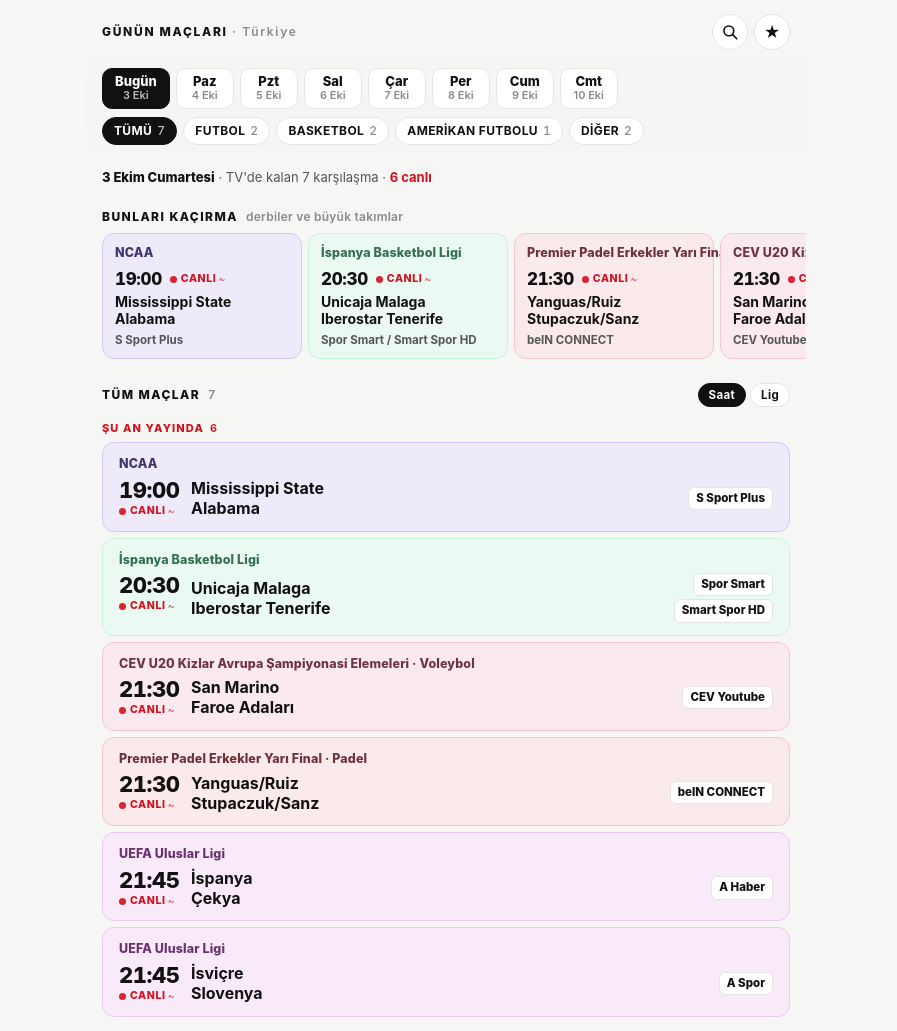
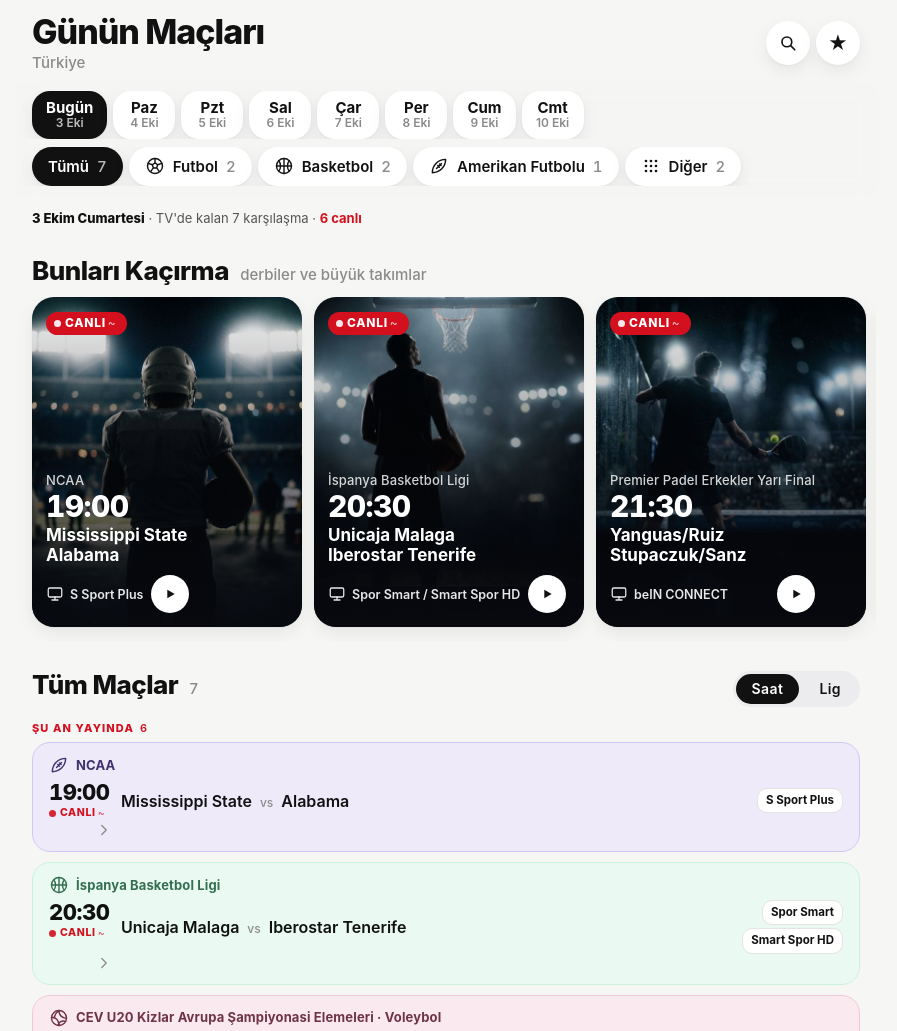
Before and after one commit to mustafa85yks-arch/gunun-maclari, a plain HTML site: page index.html in a window 1280 px wide. Shown: the top 1031 px of the page, without its empty margins (194-1091 px from the left). Drawn offline with Linux system fonts and the light colour scheme.

Commit message:
Add files via upload

```diff
--- a/app.js
+++ b/app.js
@@ -125,6 +125,39 @@
     }
   }
 
+  /* ---------- Spor simgeleri + fotoğraflar ---------- */
+  // Simgeler elle çizildi (marka/telif yok). Fotoğraflar images/spor/ altında, AI ile üretilmiş genel görseller.
+
+  var SVG = function (inner) {
+    return '<svg viewBox="0 0 24 24" width="1em" height="1em" fill="none" stroke="currentColor" stroke-width="1.7" ' +
+      'stroke-linecap="round" stroke-linejoin="round" aria-hidden="true">' + inner + '</svg>';
+  };
+  var ICONS = {
+    futbol: SVG('<circle cx="12" cy="12" r="9"/><path d="M12 8.2l3.2 2.3-1.2 3.8h-4l-1.2-3.8zM12 8.2V3M15.2 10.5l4.8-1.6M14 14.3l3 4.1M10 14.3l-3 4.1M8.8 10.5L4 8.9"/>'),
+    basketbol: SVG('<circle cx="12" cy="12" r="9"/><path d="M3 12h18M12 3v18M5.6 5.6c3 3 3 9.8 0 12.8M18.4 5.6c-3 3-3 9.8 0 12.8"/>'),
+    tenis: SVG('<circle cx="12" cy="12" r="9"/><path d="M5.6 5.6c4 3 4 9.8 0 12.8M18.4 5.6c-4 3-4 9.8 0 12.8"/>'),
+    voleybol: SVG('<circle cx="12" cy="12" r="9"/><path d="M12 3c0 5 2.5 8.5 8.5 9.5M12 3C9 5 7 8 6 12M3.5 11.5C8 11 11 13 12.5 21M20 16c-4-1-7 0-9 4"/>'),
+    amerikan: SVG('<path d="M4 20C4 11 11 4 20 4c0 9-7 16-16 16z"/><path d="M9 15l6-6M10.5 11.5l2 2M12.5 9.5l2 2"/>'),
+    genel: SVG('<g fill="currentColor" stroke="none"><circle cx="6" cy="6" r="1.6"/><circle cx="12" cy="6" r="1.6"/><circle cx="18" cy="6" r="1.6"/><circle cx="6" cy="12" r="1.6"/><circle cx="12" cy="12" r="1.6"/><circle cx="18" cy="12" r="1.6"/><circle cx="6" cy="18" r="1.6"/><circle cx="12" cy="18" r="1.6"/><circle cx="18" cy="18" r="1.6"/></g>')
+  };
+  var CAT_ICON = { futbol: 'futbol', basketbol: 'basketbol', tenis: 'tenis', amerikan: 'amerikan', diger: 'genel' };
+  var TV_ICON = SVG('<rect x="3" y="4" width="18" height="12" rx="2"/><path d="M8 20h8M12 16v4"/>');
+  var PLAY_ICON = '<svg viewBox="0 0 24 24" width="1em" height="1em" fill="currentColor" aria-hidden="true"><path d="M8 5.5v13l11-6.5z"/></svg>';
+  var CHEV_ICON = SVG('<path d="M9 6l6 6-6 6"/>');
+
+  function sportIcon(ev) {
+    var s = ev.sport;
+    return ICONS[s] || (s === 'padel' ? ICONS.tenis : s === 'amerikan futbolu' ? ICONS.amerikan : ICONS.genel);
+  }
+  // Fotoğraf anahtarı (images/spor/<anahtar>.jpg)
+  function photoKey(ev) {
+    var s = ev.sport;
+    if (s === 'amerikan futbolu') return 'amerikan';
+    if (s === 'motor sporları' || s === 'motosiklet') return 'motor';
+    if (s === 'boks' || s === 'dövüş sporları') return 'dovus';
+    return ['futbol', 'basketbol', 'tenis', 'voleybol', 'hentbol', 'padel'].indexOf(s) !== -1 ? s : 'genel';
+  }
+
   /* ---------- Yayıncı ---------- */
 
   // Kanal adı kartın sağında kutucuk: "beIN SPORTS 1" doğrudan görünür.
@@ -189,7 +222,7 @@
     return '<article data-id="' + esc(ev.id) + '" style="--lc:' + leagueColor(ev) + '" class="card' +
         (state.open[ev.id] ? ' open' : '') + '">' +
       // Lig adı kartın en üstünde: maçın hangi lige ait olduğu ilk bakışta okunsun.
-      '<div class="comp' + (compFav ? ' fav' : '') + '">' + esc(ev.competition) +
+      '<div class="comp' + (compFav ? ' fav' : '') + '"><span class="sp-ico">' + sportIcon(ev) + '</span>' + esc(ev.competition) +
         (ev.home && ev.title ? ' · ' + esc(ev.title) : '') +
         (ev.category === 'diger' ? ' · ' + esc(sportName) : '') + '</div>' +
       '<div class="c-time"><span class="time">' + T.hm(ev.kickoff) + '</span>' + statusBadge(st) +
@@ -198,6 +231,7 @@
         (ev.rivalry ? '<div class="derby">⚔ ' + esc(ev.rivalry) + '</div>' : '') +
       '</div>' +
       '<div class="c-tv">' + tvBlock(ev) + '</div>' +
+      '<div class="c-chev">' + CHEV_ICON + '</div>' +
       '<div class="c-detail"><dl>' +
         '<dt>Spor</dt><dd>' + esc(sportName) + '</dd>' +
         '<dt>Durum</dt><dd>' + statusText + '</dd>' +
@@ -229,12 +263,17 @@
   // Önerilen maçlar: yatay kayan küçük kartlar. Dokununca listedeki asıl karta gider.
   function hlCard(ev, now) {
     var st = statusOf(ev, now);
-    return '<button class="hl" data-goto="' + esc(ev.id) + '" style="--lc:' + leagueColor(ev) + '">' +
-      '<div class="comp">' + esc(ev.competition) + '</div>' +
-      '<div class="hl-top"><span class="time">' + T.hm(ev.kickoff) + '</span>' + statusBadge(st) + '</div>' +
-      '<div class="hl-teams"><span>' + esc(ev.home) + '</span><span>' + esc(ev.away) + '</span></div>' +
-      (ev.rivalry ? '<span class="derby">⚔ ' + esc(ev.rivalry) + '</span>' : '') +
-      '<div class="hl-tv">' + esc(tvShort(ev)) + '</div>' +
+    return '<button class="hl" data-goto="' + esc(ev.id) + '" style="--lc:' + leagueColor(ev) +
+        ';background-image:url(images/spor/' + photoKey(ev) + '.jpg)">' +
+      '<div class="hl-badge">' + statusBadge(st) + '</div>' +
+      '<div class="hl-body">' +
+        '<div class="comp">' + esc(ev.competition) + '</div>' +
+        '<div class="time">' + T.hm(ev.kickoff) + '</div>' +
+        '<div class="hl-teams"><span>' + esc(ev.home) + '</span><span>' + esc(ev.away) + '</span></div>' +
+        (ev.rivalry ? '<span class="derby">⚔ ' + esc(ev.rivalry) + '</span>' : '') +
+        '<div class="hl-foot"><div class="hl-tv">' + (tvShort(ev) ? TV_ICON + '<span>' + esc(tvShort(ev)) + '</span>' : '') +
+        '</div><span class="hl-play">' + PLAY_ICON + '</span></div>' +
+      '</div>' +
     '</button>';
   }
 
@@ -399,9 +438,9 @@
     renderDays();
   }
 
-  function chip(label, on, attrs, count) {
+  function chip(label, on, attrs, count, icon) {
     return '<button class="chip' + (on ? ' on' : '') + '" ' + attrs + ' aria-pressed="' + on + '">' +
-      esc(label) + (count != null ? '<span class="n">' + count + '</span>' : '') + '</button>';
+      (icon ? '<span class="chip-ico">' + ICONS[icon] + '</span>' : '') + esc(label) + (count != null ? '<span class="n">' + count + '</span>' : '') + '</button>';
   }
 
   function renderFilters(events) {
@@ -409,9 +448,9 @@
     $('filters').innerHTML = GM.CATEGORIES.map(function (c) {
       var n = c.id === 'tumu' ? events.length : events.filter(function (e) { return e.category === c.id; }).length;
       if (c.id !== 'tumu' && !n && state.sport !== c.id) return '';
-      return chip(c.label, state.sport === c.id, 'data-sport="' + c.id + '"', n);
+      return chip(c.label, state.sport === c.id, 'data-sport="' + c.id + '"', n, CAT_ICON[c.id]);
     }).join('') +
-      (favN || state.favOnly ? chip('★ FAVORİLERİM', state.favOnly, 'data-toggle="favOnly"', favN) : '');
+      (favN || state.favOnly ? chip('★ Favorilerim', state.favOnly, 'data-toggle="favOnly"', favN) : '');
   }
 
   function section(title, sub, html, right) {
--- a/data.js
+++ b/data.js
@@ -12,12 +12,12 @@ GM.fold = function (s) {
 
 // Üstteki filtre kategorileri. Buraya girmeyen her spor "diger" sayılır.
 GM.CATEGORIES = [
-  { id: 'tumu',      label: 'TÜMÜ' },
-  { id: 'futbol',    label: 'FUTBOL' },
-  { id: 'basketbol', label: 'BASKETBOL' },
-  { id: 'tenis',     label: 'TENİS' },
-  { id: 'amerikan',  label: 'AMERİKAN FUTBOLU' },
-  { id: 'diger',     label: 'DİĞER' }
+  { id: 'tumu',      label: 'Tümü' },
+  { id: 'futbol',    label: 'Futbol' },
+  { id: 'basketbol', label: 'Basketbol' },
+  { id: 'tenis',     label: 'Tenis' },
+  { id: 'amerikan',  label: 'Amerikan Futbolu' },
+  { id: 'diger',     label: 'Diğer' }
 ];
 
 GM.SPORT_NAMES = {
--- a/index.html
+++ b/index.html
@@ -13,12 +13,12 @@
   <meta name="mobile-web-app-capable" content="yes">
   <meta name="apple-mobile-web-app-title" content="Maçlar">
   <meta name="apple-mobile-web-app-status-bar-style" content="default">
-  <link rel="stylesheet" href="style.css?v=3">
+  <link rel="stylesheet" href="style.css?v=4">
 </head>
 <body>
   <div class="wrap">
     <header class="top">
-      <div class="brandline">GÜNÜN MAÇLARI <span>· Türkiye</span></div>
+      <div class="brandline"><h1>Günün Maçları</h1><span>Türkiye</span></div>
       <div class="top-actions">
         <button class="icon-btn" id="searchBtn" aria-label="Takım veya lig ara">
           <svg viewBox="0 0 24 24" width="18" height="18" aria-hidden="true"><circle cx="10.5" cy="10.5" r="6.5" fill="none" stroke="currentColor" stroke-width="2.2"/><path d="M15.5 15.5 21 21" stroke="currentColor" stroke-width="2.2" stroke-linecap="round"/></svg>
@@ -65,6 +65,6 @@
 
   <script src="data.js?v=2"></script>
   <script src="api.js?v=2"></script>
-  <script src="app.js?v=3"></script>
+  <script src="app.js?v=4"></script>
 </body>
 </html>
--- a/style.css
+++ b/style.css
@@ -9,7 +9,8 @@
   --ok: #1f7a3a;
   --fav: #c98a00;
   --fav-bg: #fff6de;
-  --radius: 12px;
+  --radius: 18px;
+  --shadow: 0 6px 18px rgba(20,20,40,.07), 0 1px 3px rgba(20,20,40,.05);
   --gutter: 16px;
   --tint: 12%;       /* lig renginin kart zeminine karışma oranı (eski sitede 28%) */
   --tint-line: 32%;  /* kart çerçevesi */
@@ -31,14 +32,14 @@ a { color: inherit; }
 
 /* ---------- Üst satır ---------- */
 .top { display: flex; align-items: center; justify-content: space-between; gap: 12px; }
-.brandline { font-size: 12px; font-weight: 800; letter-spacing: .14em; }
-.brandline span { color: var(--ink-3); font-weight: 600; }
+.brandline h1 { margin: 0; font-size: 34px; font-weight: 800; letter-spacing: -.03em; line-height: 1.05; }
+.brandline span { display: block; margin-top: 2px; font-size: 15px; color: var(--ink-3); font-weight: 500; }
 .top-actions { display: flex; gap: 6px; }
 .icon-btn {
-  width: 36px; height: 36px; border-radius: 50%;
-  border: 1px solid var(--line); background: var(--card);
+  width: 44px; height: 44px; border-radius: 50%;
+  border: 0; background: var(--card); box-shadow: var(--shadow);
   display: inline-flex; align-items: center; justify-content: center;
-  font-size: 16px; line-height: 1; position: relative;
+  font-size: 19px; line-height: 1; position: relative;
 }
 .icon-btn.on { background: var(--ink); color: #fff; border-color: var(--ink); }
 .icon-btn .n {
@@ -82,12 +83,12 @@ a { color: inherit; }
 .bar .chips:empty { display: none; }
 
 .day {
-  border: 1px solid var(--line); background: var(--card); border-radius: 10px;
-  padding: 5px 12px 6px; text-align: center; min-width: 58px;
+  border: 0; box-shadow: var(--shadow); background: var(--card); border-radius: 18px;
+  padding: 8px 14px 9px; text-align: center; min-width: 62px;
   display: flex; flex-direction: column; align-items: center; line-height: 1.15;
 }
-.day b { font-size: 13px; font-weight: 800; }
-.day small { font-size: 11px; color: var(--ink-3); font-weight: 600; }
+.day b { font-size: 15px; font-weight: 700; }
+.day small { font-size: 12px; color: var(--ink-3); font-weight: 600; }
 .day.on { background: var(--ink); border-color: var(--ink); color: #fff; }
 .day.on small { color: #bbb; }
 
@@ -97,6 +98,13 @@ a { color: inherit; }
   font-size: 12px; font-weight: 700; letter-spacing: .03em;
   display: inline-flex; align-items: center; gap: 5px; white-space: nowrap;
 }
+.chips .chip, .bar .chip { border: 0; box-shadow: var(--shadow); padding: 9px 16px; font-size: 15px; font-weight: 600; letter-spacing: 0; gap: 8px; }
+.chip-ico { display: inline-flex; font-size: 20px; }
+.chip-ico svg { display: block; }
+.wrapchips .chip, .fav-dialog .chip { box-shadow: none; border: 1px solid var(--line); padding: 5px 11px; font-size: 12px; font-weight: 700; }
+.sort { background: #ececef; border-radius: 999px; padding: 3px; }
+.sort .chip, .sec .sort .chip { box-shadow: none; border: 0; background: transparent; padding: 5px 16px; font-size: 14px; font-weight: 600; }
+.sort .chip.on { background: var(--ink); color: #fff; }
 .chip.on { background: var(--ink); border-color: var(--ink); color: #fff; }
 .chip .n { font-weight: 500; color: var(--ink-3); font-variant-numeric: tabular-nums; }
 .chip.on .n { color: #bbb; }
@@ -108,15 +116,13 @@ a { color: inherit; }
 .sumline .livecount { color: var(--live); font-weight: 700; }
 
 /* ---------- Bölümler ---------- */
-.sec { margin-top: 22px; }
+.sec { margin-top: 26px; }
 .sec-head { display: flex; align-items: baseline; justify-content: space-between; gap: 10px; margin: 0 0 8px; }
 .sec h2 {
-  margin: 0; font-size: 12px; font-weight: 800;
-  letter-spacing: .12em; text-transform: uppercase;
+  margin: 0; font-size: 26px; font-weight: 800; letter-spacing: -.02em;
 }
-.sec h2 span { color: var(--ink-3); font-weight: 600; letter-spacing: .02em; text-transform: none; margin-left: 4px; }
+.sec h2 span { color: var(--ink-3); font-size: 15px; font-weight: 500; letter-spacing: 0; margin-left: 6px; }
 .sort { display: flex; gap: 4px; }
-.sort .chip { padding: 3px 10px; font-size: 11.5px; }
 .grp {
   margin: 14px 0 6px; font-size: 11px; font-weight: 800; letter-spacing: .1em;
   color: var(--ink-3); text-transform: uppercase; display: flex; align-items: center; gap: 6px;
@@ -124,31 +130,47 @@ a { color: inherit; }
 .grp.live-grp { color: var(--live); }
 .grp.lg { color: color-mix(in srgb, var(--lc, var(--ink-3)) 45%, #1a1a1a); }
 .grp .n { font-weight: 600; letter-spacing: 0; }
-.cards { display: grid; gap: 6px; }
+.cards { display: grid; gap: 10px; }
 
-/* ---------- Önerilen: yatay şerit ---------- */
-.hl-row { margin: 0 calc(-1 * var(--gutter)); padding-bottom: 2px; scroll-snap-type: x mandatory; scroll-padding: 0 var(--gutter); }
+/* ---------- Bunları Kaçırma: fotoğraflı yatay şerit ---------- */
+.hl-row { margin: 0 calc(-1 * var(--gutter)); padding-bottom: 14px; scroll-snap-type: x mandatory; scroll-padding: 0 var(--gutter); gap: 12px; }
 .hl {
-  width: 172px; scroll-snap-align: start; text-align: left;
-  border: 1px solid color-mix(in srgb, var(--lc, var(--line)) var(--tint-line), var(--card));
-  background: color-mix(in srgb, var(--lc, #fff) var(--tint), var(--card));
-  border-radius: var(--radius); padding: 10px 12px;
-  display: flex; flex-direction: column; gap: 4px;
+  width: 220px; height: 280px; scroll-snap-align: start; text-align: left; color: #fff;
+  border: 0; border-radius: 22px; padding: 14px;
+  background-color: #14181f; background-size: cover; background-position: center;
+  box-shadow: var(--shadow); position: relative; overflow: hidden;
+  display: flex; flex-direction: column; justify-content: space-between;
 }
-.hl-top { display: flex; align-items: center; gap: 8px; }
-.hl-top .time { font-size: 17px; }
-.hl-teams { font-size: 14px; font-weight: 700; line-height: 1.25; }
+.hl::before {
+  content: ""; position: absolute; inset: 0;
+  background: linear-gradient(to top, rgba(8,10,16,.88) 0%, rgba(8,10,16,.45) 48%, rgba(8,10,16,.05) 100%);
+}
+.hl > * { position: relative; }
+.hl-badge { min-height: 22px; }
+.hl .live { background: var(--live); color: #fff; border-radius: 999px; padding: 3px 10px 3px 8px; font-size: 12px; }
+.hl .live::before { background: #fff; }
+.hl .state { background: rgba(255,255,255,.2); color: #fff; border-radius: 999px; padding: 3px 10px; }
+.hl .comp { color: rgba(255,255,255,.82); font-weight: 500; font-size: 13px; margin: 0 0 2px; }
+.hl .time { font-size: 30px; font-weight: 800; letter-spacing: -.02em; }
+.hl-teams { font-size: 17px; font-weight: 700; line-height: 1.2; margin-top: 2px; }
 .hl-teams span { display: block; white-space: nowrap; overflow: hidden; text-overflow: ellipsis; }
-.hl-tv { font-size: 11.5px; font-weight: 700; color: var(--ink-2); white-space: nowrap; overflow: hidden; text-overflow: ellipsis; }
-.hl .derby { align-self: flex-start; margin: 0; }
+.hl-foot { display: flex; align-items: center; justify-content: space-between; gap: 8px; margin-top: 10px; }
+.hl-tv { display: flex; align-items: center; gap: 6px; min-width: 0; font-size: 12.5px; font-weight: 600; color: rgba(255,255,255,.9); }
+.hl-tv svg { font-size: 18px; flex: none; }
+.hl-tv span { white-space: nowrap; overflow: hidden; text-overflow: ellipsis; }
+.hl-play {
+  flex: none; width: 38px; height: 38px; border-radius: 50%; background: #fff; color: #111;
+  display: inline-flex; align-items: center; justify-content: center; font-size: 16px;
+}
+.hl .derby { align-self: flex-start; margin: 4px 0 0; background: rgba(255,255,255,.2); }
 
 /* ---------- Kart ---------- */
 .card {
   background: color-mix(in srgb, var(--lc, #fff) var(--tint), var(--card));
   border: 1px solid color-mix(in srgb, var(--lc, var(--line)) var(--tint-line), var(--card));
   border-radius: var(--radius);
-  padding: 10px 12px;
-  display: grid; grid-template-columns: 60px minmax(0, 1fr) auto; column-gap: 8px;
+  padding: 12px 14px;
+  display: grid; grid-template-columns: 64px minmax(0, 1fr) auto 20px; column-gap: 8px;
   align-items: center; cursor: pointer;
   scroll-margin-top: 110px;
   -webkit-tap-highlight-color: transparent;
@@ -157,7 +179,7 @@ a { color: inherit; }
 @keyframes flash { 0% { box-shadow: 0 0 0 3px var(--ink); } 100% { box-shadow: 0 0 0 3px transparent; } }
 
 .c-time { display: flex; flex-direction: column; align-items: flex-start; gap: 2px; align-self: start; padding-top: 1px; }
-.time { font-size: 19px; font-weight: 800; letter-spacing: -.02em; font-variant-numeric: tabular-nums; line-height: 1.05; }
+.time { font-size: 20px; font-weight: 800; letter-spacing: -.02em; font-variant-numeric: tabular-nums; line-height: 1.05; }
 .live {
   font-size: 10.5px; font-weight: 800; letter-spacing: .06em; color: var(--live);
   display: inline-flex; align-items: center; gap: 4px; white-space: nowrap;
@@ -172,19 +194,21 @@ a { color: inherit; }
 .countdown { font-size: 11px; line-height: 1.2; white-space: nowrap; color: var(--ink-2); font-variant-numeric: tabular-nums; }
 
 .c-main { min-width: 0; }
-.teams { font-size: 15px; font-weight: 700; line-height: 1.25; }
+.teams { font-size: 16px; font-weight: 600; line-height: 1.25; }
 .team { display: block; overflow: hidden; text-overflow: ellipsis; white-space: nowrap; }
 .teams.solo .team { white-space: normal; }
 .team.fav::before { content: "★ "; color: var(--fav); }
 .comp {
   /* Lig adı: kartın üst satırı, tam genişlik. Yazı rengi lig renginin koyu tonu. */
   grid-column: 1 / -1; margin: 0 0 5px;
-  font-size: 12.5px; font-weight: 800; letter-spacing: .01em;
+  font-size: 13px; font-weight: 700; letter-spacing: .01em;
   color: color-mix(in srgb, var(--lc, var(--ink-2)) 45%, #1a1a1a);
-  display: block; min-width: 0;
+  display: flex; align-items: center; gap: 7px; min-width: 0;
   white-space: nowrap; overflow: hidden; text-overflow: ellipsis;
 }
-.comp .hl .comp { margin: 0; font-size: 11.5px; }
+.sp-ico { display: inline-flex; font-size: 20px; flex: none; }
+.c-chev { color: var(--ink-3); font-size: 18px; display: flex; justify-content: flex-end; transition: transform .15s; }
+.card.open .c-chev { transform: rotate(90deg); }
 .comp.fav::before { content: "★ "; color: var(--fav); }
 .derby {
   display: inline-block; margin-top: 4px; padding: 1px 7px; border-radius: 4px;
@@ -192,11 +216,11 @@ a { color: inherit; }
 }
 
 /* Kanal: kartın sağında, en belirgin bilgi */
-.c-tv { display: flex; flex-direction: column; align-items: flex-end; gap: 3px; max-width: 150px; }
+.c-tv { display: flex; flex-direction: column; align-items: flex-end; gap: 3px; width: 112px; min-width: 0; }
 .ch {
-  font-size: 11.5px; font-weight: 800; line-height: 1.15; text-align: center;
+  font-size: 11.5px; font-weight: 700; line-height: 1.15; text-align: center;
   background: var(--card); border: 1px solid var(--line);
-  border-radius: 6px; padding: 4px 7px; white-space: nowrap;
+  border-radius: 10px; padding: 5px 8px; max-width: 100%; overflow-wrap: anywhere;
 }
 .ch-ok { font-size: 10.5px; font-weight: 700; color: var(--ok); }
 .tv-muted { font-size: 11px; color: var(--ink-3); font-style: italic; text-align: right; }
@@ -265,3 +289,14 @@ a { color: inherit; }
 
 /* Lige göre sıralamada lig adı zaten başlıkta */
 .by-league .comp { display: none; }
+
+/* Geniş ekranda takımlar tek satırda, aralarında "vs" */
+@media (min-width: 560px) {
+  .wrap { max-width: 860px; }
+  .hl { width: 270px; height: 330px; }
+  .card .teams:not(.solo) { display: flex; align-items: baseline; gap: 8px; }
+  .card .teams:not(.solo) .team + .team::before { content: "vs"; margin-right: 8px; font-size: 12px; font-weight: 500; color: var(--ink-3); }
+}
+@media (max-width: 380px) { .brandline h1 { font-size: 29px; } .chips .chip, .bar .chip { padding: 8px 13px; font-size: 14px; } }
+
+@media (min-width: 560px) { .c-tv { width: 170px; } }
```
Also changed, not shown: images/spor/amerikan.jpg (added), images/spor/basketbol.jpg (added), images/spor/dovus.jpg (added), images/spor/futbol.jpg (added), images/spor/genel.jpg (added), images/spor/hentbol.jpg (added), images/spor/motor.jpg (added), images/spor/padel.jpg (added), images/spor/tenis.jpg (added), images/spor/voleybol.jpg (added), 1 other file.
